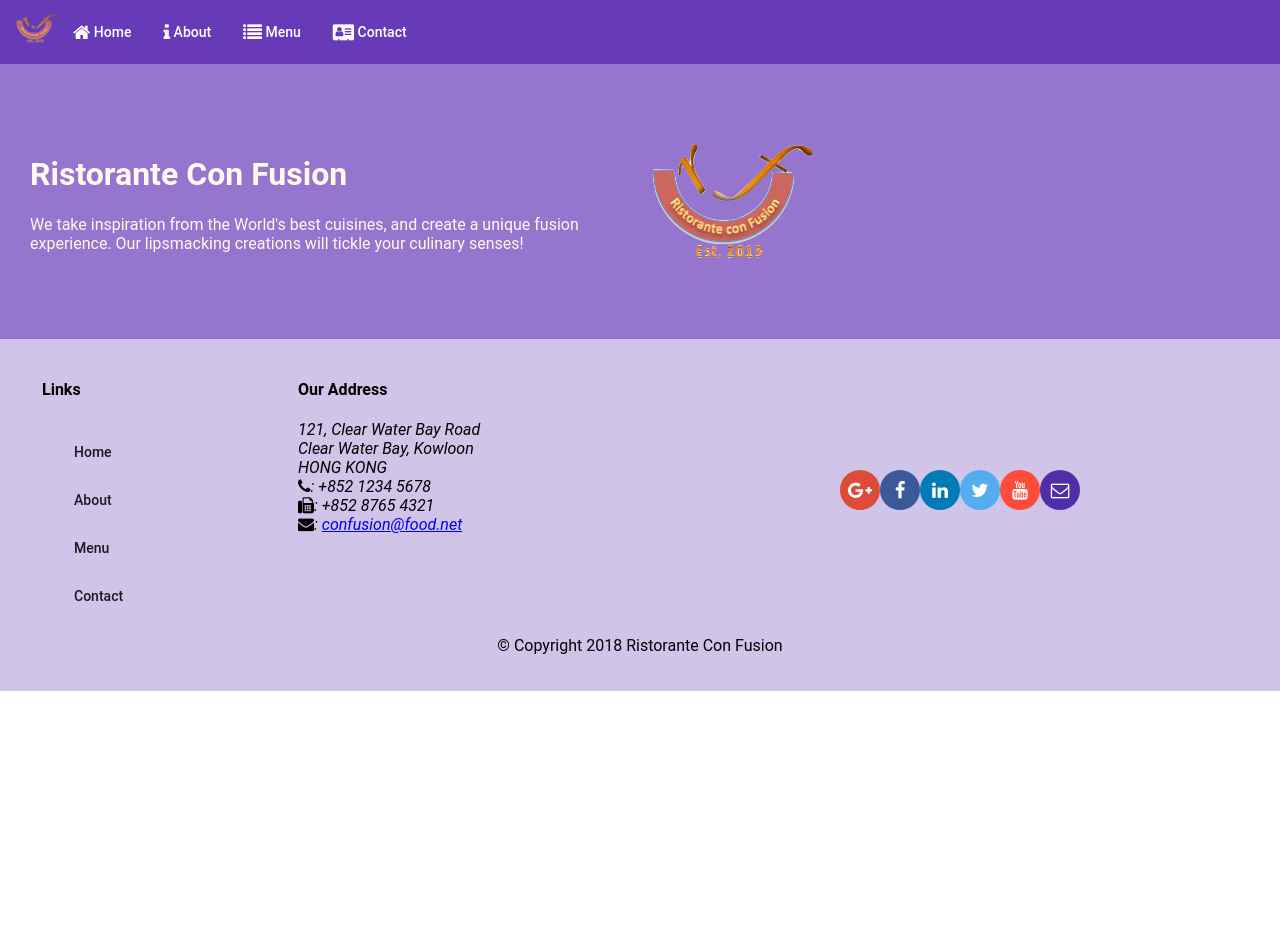
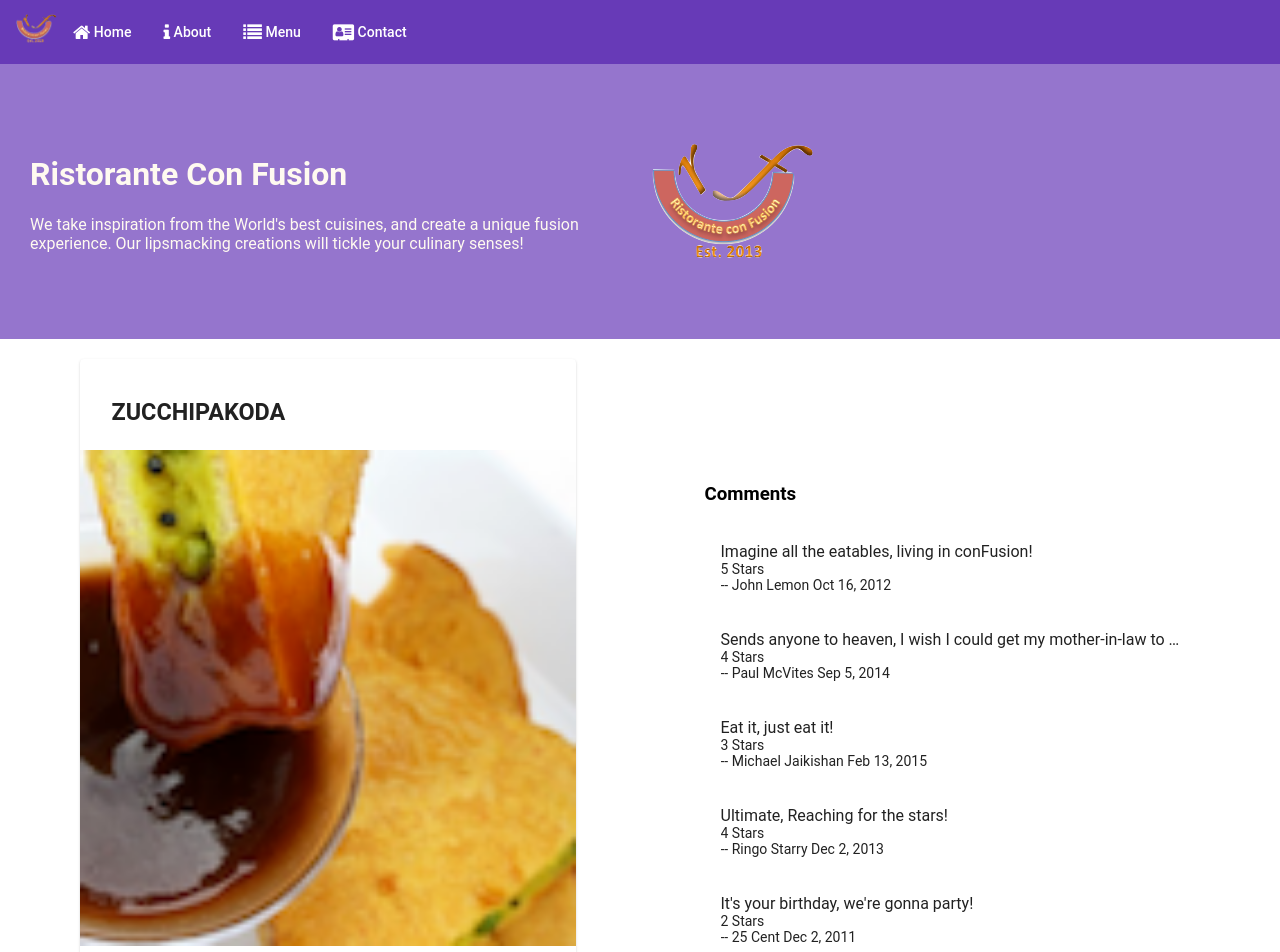
Before and after one commit to kingkoor/Angular, an Angular app: page /dishdetail/1 in a window 1280 px wide. Before the commit this address led to /. Shown: the top 952 px of the page. Before the commit the page ends 800 px from the top, so only its background shows below. Built offline with nearby package versions, Linux system fonts and the light colour scheme.

Commit message:
Single Page all - routing with params

```diff
--- a/src/app/app-routing/routes.ts
+++ b/src/app/app-routing/routes.ts
@@ -9,6 +9,7 @@
 export const routes: Routes =[
 {path: 'home', component: HomeComponent},
 {path: 'menu', component: MenuComponent},
+{path: 'dishdetail/:id', component: DishdetailComponent},
 {path: 'contactus', component: ContactComponent},
 {path: '', redirectTo: '/home', pathMatch: 'full'}
 ];
--- a/src/app/dishdetail/dishdetail.component.html
+++ b/src/app/dishdetail/dishdetail.component.html
@@ -18,6 +18,7 @@
         <p>{{dish.description}}</p>
       </mat-card-content>
       <mat-card-actions>
+        <button mat-button (click)="goBack()">BACK</button>
         <button mat-button>LIKE</button>
         <button mat-button>SHARE</button>
       </mat-card-actions>
@@ -26,16 +27,15 @@
     <!-- <p>Display the details of the Dish here</p> -->
   </div>
 
-  <div fxFlex="40">
-   <mat-list *ngIf="dish">
-      <h3>Comments</h3>
-     <mat-list-item *ngFor="let c of dish.comments">
-        <div matLine>{{c.comment}}</div>
-        <div matLine>{{c.rating}} stars</div>
-          <div matLine>--{{c.author}} {{c.date | date}}</div>
-     </mat-list-item>
-   </mat-list>
-
+  <div fxFlex="40" >
+      <mat-list *ngIf="dish">
+        <h3><strong>Comments</strong></h3>
+        <mat-list-item *ngFor="let c of dish.comments">
+          <div matLine>{{c.comment}}</div>
+          <div matLine>{{c.rating}} Stars</div>
+          <div matLine>-- {{c.author}} {{c.date | date}}</div>
+        </mat-list-item>
+      </mat-list>
   </div>
 
 </div>
--- a/src/app/dishdetail/dishdetail.component.ts
+++ b/src/app/dishdetail/dishdetail.component.ts
@@ -1,5 +1,8 @@
-import { Component, OnInit, Input } from '@angular/core';
+import { Component, OnInit } from '@angular/core';
+import { Params, ActivatedRoute} from '@angular/router';
+import {Location} from '@angular/common';
 import {Dish } from '../shared/dish';
+import { DishService} from '../services/dish.service';
 
 @Component({
   selector: 'app-dishdetail',
@@ -8,11 +11,18 @@
 })
 export class DishdetailComponent implements OnInit {
 
-    @Input()
-    dish: Dish;
-  constructor() { }
+
+  dish: Dish;
+  constructor(private dishService: DishService, private location: Location,
+    private route: ActivatedRoute) { }
 
   ngOnInit() {
+    let id = this.route.snapshot.params['id'];
+    console.log ('hhhhhhhhhhhhh',id);
+    this.dish = this.dishService.getDish(id);
+    console.log (this.dish);
   }
-
+  goBack(): void {
+    this.location.back();
+  }
 }
--- a/src/app/footer/footer.component.html
+++ b/src/app/footer/footer.component.html
@@ -9,10 +9,10 @@
       <div fxFlex="40" fxFlexOffset="20px">
         <h4>Links</h4>
         <mat-list>
-          <mat-list-item><a mat-button>Home</a></mat-list-item>
+          <mat-list-item><a mat-button routerLink='/home'>Home</a></mat-list-item>
           <mat-list-item><a mat-button>About</a></mat-list-item>
-          <mat-list-item><a mat-button>Menu</a></mat-list-item>
-          <mat-list-item><a mat-button>Contact</a></mat-list-item>
+          <mat-list-item><a mat-button routerLink='/menu'>Menu</a></mat-list-item>
+          <mat-list-item><a mat-button routerLink='/contactus'>Contact</a></mat-list-item>
         </mat-list>
       </div>
       <div fxFlex="55">
--- a/src/app/menu/menu.component.html
+++ b/src/app/menu/menu.component.html
@@ -8,7 +8,7 @@
 
     <div fxFlex>
       <mat-grid-list cols="2" rowHeight="200px">
-          <mat-grid-tile *ngFor="let dish of dishes" (click)="onSelect(dish)">
+          <mat-grid-tile *ngFor="let dish of dishes" [routerLink]="['/dishdetail', dish.id]">
             <img height="200px" src={{dish.image}} alt={{dish.name}}>
             <mat-grid-tile-footer>
                 <h1>{{dish.name | uppercase}}</h1>
@@ -18,4 +18,4 @@
     </div>
 
   </div>
-  <app-dishdetail [dish]="selectedDish"></app-dishdetail>
+  <!-- <app-dishdetail [dish]="selectedDish"></app-dishdetail> -->
--- a/src/app/menu/menu.component.ts
+++ b/src/app/menu/menu.component.ts
@@ -17,7 +17,7 @@
 
   onSelect(dish: Dish)
   {
-    this.selectedDish = dish;
+    this.selectedDish= dish;
 
   }
 
--- a/src/app/services/dish.service.ts
+++ b/src/app/services/dish.service.ts
@@ -13,11 +13,14 @@
     return DISHES;
   }
   getDish(id: string): Dish {
-    return DISHES.filter((dish)=>{ dish.id === id})[0];
+
+    // return DISHES.filter((dish)=>{ dish.id === id})[0];
+    return DISHES.filter((dish) => (dish.id === id))[0];
 
   }
   getFeaturedDish(): Dish {
     return DISHES.filter((dish) => dish.featured)[0];
 
+
   }
 }
```
